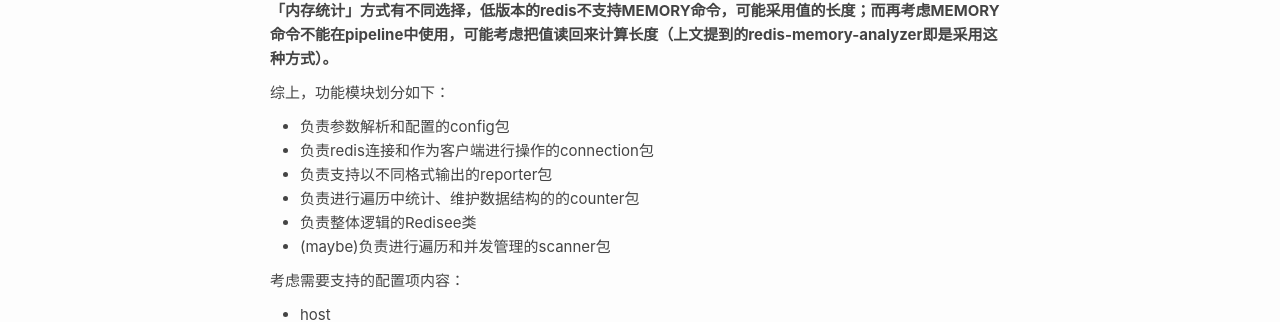
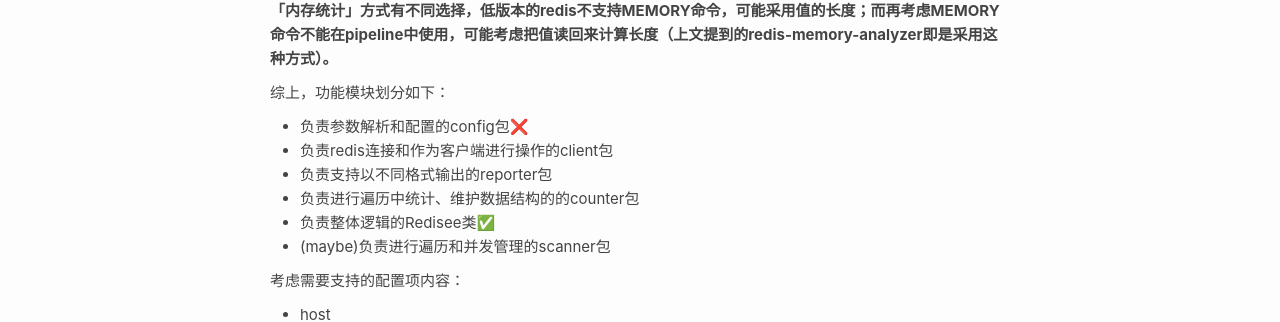
Before and after one commit to butflame/butflame.github.io, a Jekyll site: the page built from _posts/tech/2025-03-17-redisee-1.md, in a window 1280 px wide. Shown: the part 1224-1546 px from the top of the page. Built offline with Jekyll 4.4.1, drawn with Linux system fonts in a browser that asks for light colours.

Commit message:
I'm happy today

```diff
--- a/_posts/tech/2025-03-17-redisee-1.md
+++ b/_posts/tech/2025-03-17-redisee-1.md
@@ -58,11 +58,11 @@ Top500 BigKey需要在遍历过程中**以数组形式进行维护**。
 **「内存统计」方式有不同选择，低版本的redis不支持MEMORY命令，可能采用值的长度；而再考虑MEMORY命令不能在pipeline中使用，可能考虑把值读回来计算长度（上文提到的redis-memory-analyzer即是采用这种方式）。**
 
 综上，功能模块划分如下：
-- 负责参数解析和配置的config包
-- 负责redis连接和作为客户端进行操作的connection包
+- 负责参数解析和配置的config包❌
+- 负责redis连接和作为客户端进行操作的client包
 - 负责支持以不同格式输出的reporter包
 - 负责进行遍历中统计、维护数据结构的的counter包
-- 负责整体逻辑的Redisee类
+- 负责整体逻辑的Redisee类✅
 - (maybe)负责进行遍历和并发管理的scanner包
 
 考虑需要支持的配置项内容：
```
Also changed, not shown: _posts/tech/2025-03-13-redisee-intro.md (+2 -0 lines).
